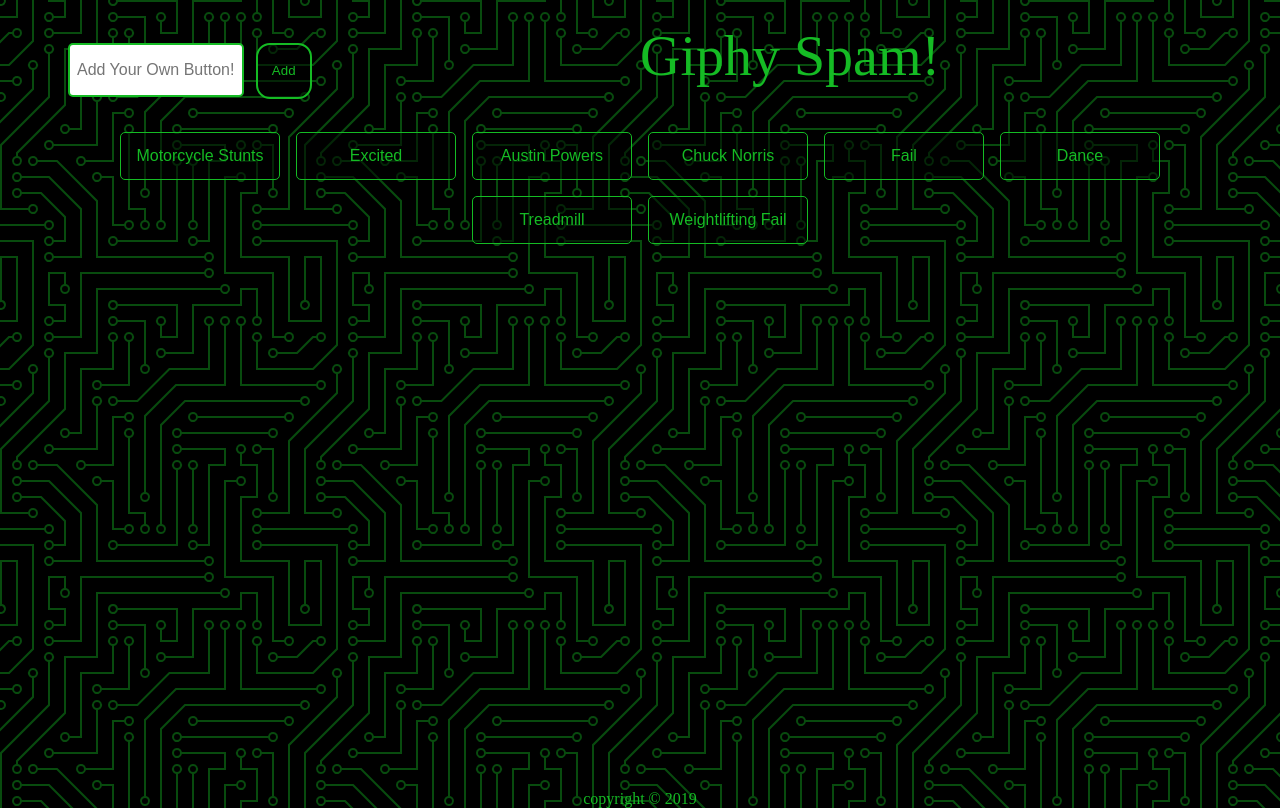
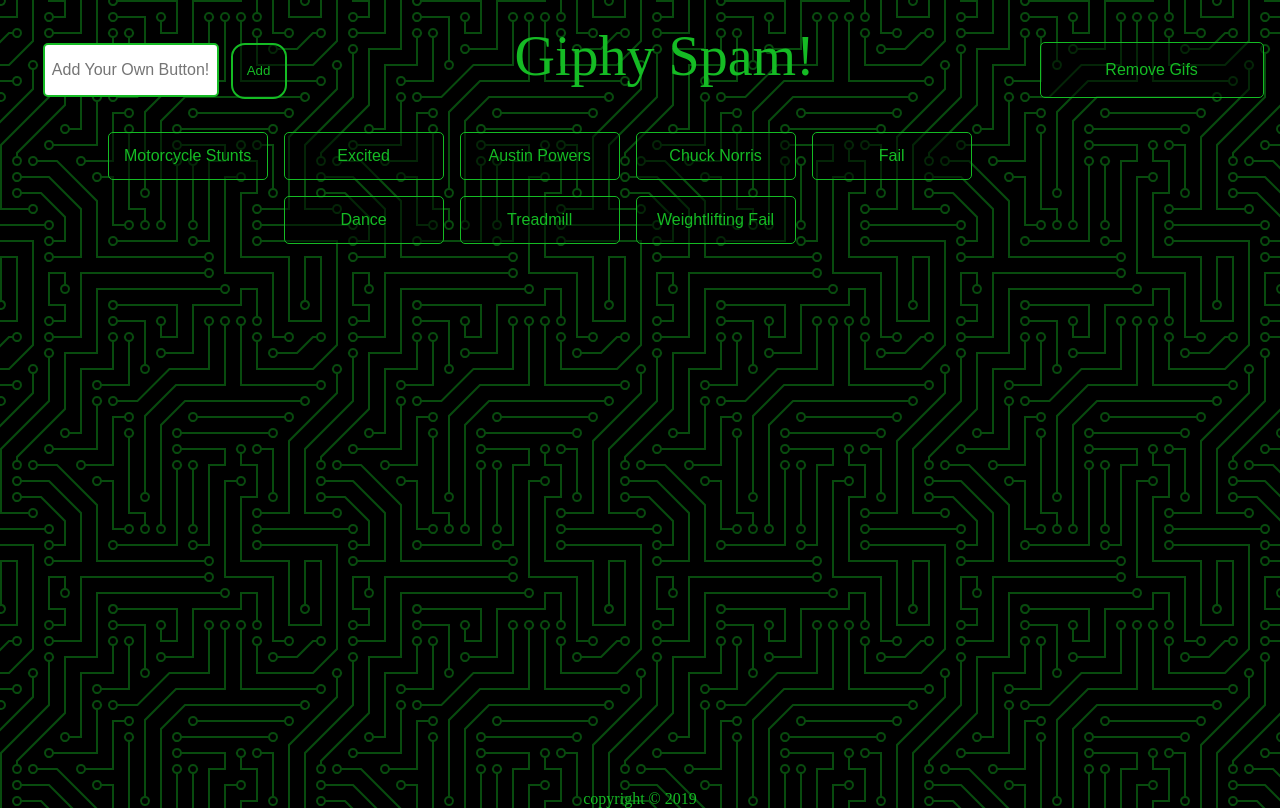
Before and after one commit to MitchWebster1/gifTastic, a plain HTML site: page index.html in a window 1280 px wide. Drawn offline with nearby package versions, Linux system fonts and the light colour scheme; no server answers.

Commit message:
added a button to empty the gif div / added trending gifs on page load

```diff
--- a/assets/javascript/app.js
+++ b/assets/javascript/app.js
@@ -11,6 +11,17 @@ const startingBtns = [
 const select = id => document.getElementById(id);
 const createEl = el => document.createElement(el);
 const random = () => Math.floor(Math.random() * 50);
+
+// Used to empty the gifs out with a button click
+const empty = () => {
+  const el = select("gif");
+  console.log(el);
+  while (el.firstChild) {
+    el.removeChild(el.firstChild);
+  }
+};
+
+select("emptyDiv").addEventListener("click", empty);
 
 // Creates new buttons based on input of textbox
 const attach = (div, text, attachToEl, clas) => {
@@ -118,12 +129,23 @@ select("gif").addEventListener("click", stopStartGif);
 
 // ***************************************************
 
-// Creates buttons from array on page load
+// Creates buttons from array on page load / loads 10 trending gifs
 const start = () => {
   for (let i = 0; i < startingBtns.length; i += 1) {
     const text = startingBtns[i];
     attach("button", text, select("btns"), "btn");
   }
+  $.ajax({
+    url:
+      "https://api.giphy.com/v1/gifs/trending?api_key=FW6E7JrSMowL9qZhFstFGdSaEOVggJm3&limit=10&rating=PG-13",
+    method: "GET",
+  })
+    .then((response) => {
+      for (let i = 0; i < response.data.length; i += 1) {
+        gifAttach(select("gif"), response, i, "gifDiv");
+      }
+    })
+    .catch(error => console.error(error));
 };
 
 start();
--- a/assets/style/style.css
+++ b/assets/style/style.css
@@ -26,6 +26,21 @@ header {
   grid-row: 1 / 2;
   font-size: 3.5rem;
   color: #15bb24;
+}
+
+.removeBtn {
+  grid-column: 5 / 6;
+  grid-row: 1 / 2;
+  margin: 1rem auto;
+  background: #00000080;
+  color: #15bb24;
+  border-radius: 5px;
+  height: 3.5rem;
+  min-width: 14rem;
+  cursor: pointer;
+  font-size: 1rem;
+  text-transform: capitalize;
+  border: 1px solid #15bb24;
 }
 
 .btnForm {
--- a/index.html
+++ b/index.html
@@ -10,6 +10,9 @@
   <body>
     <main id="container" class="container">
       <header>Giphy Spam!</header>
+      <button id="emptyDiv" class="removeBtn">
+        Remove Gifs
+      </button>
       <div id="btns" class="btnDiv"></div>
       <form id="btnForm" class="btnForm">
         <input
```
